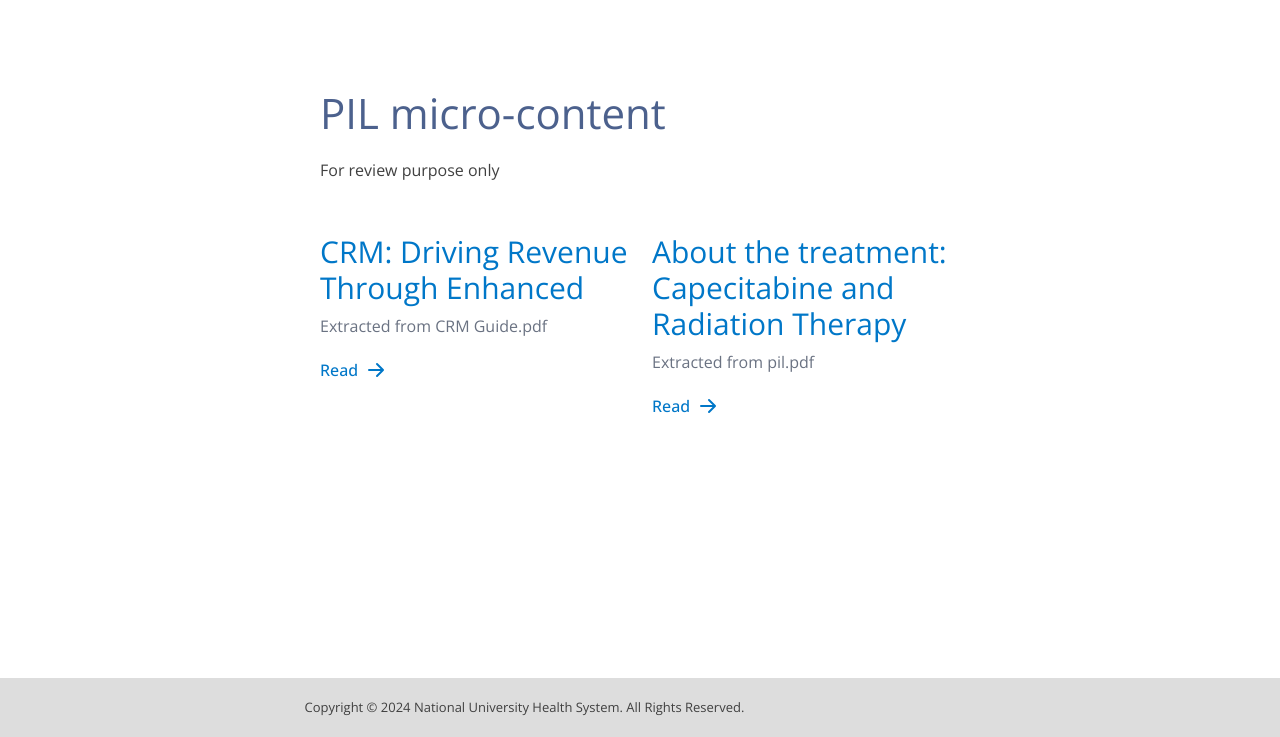
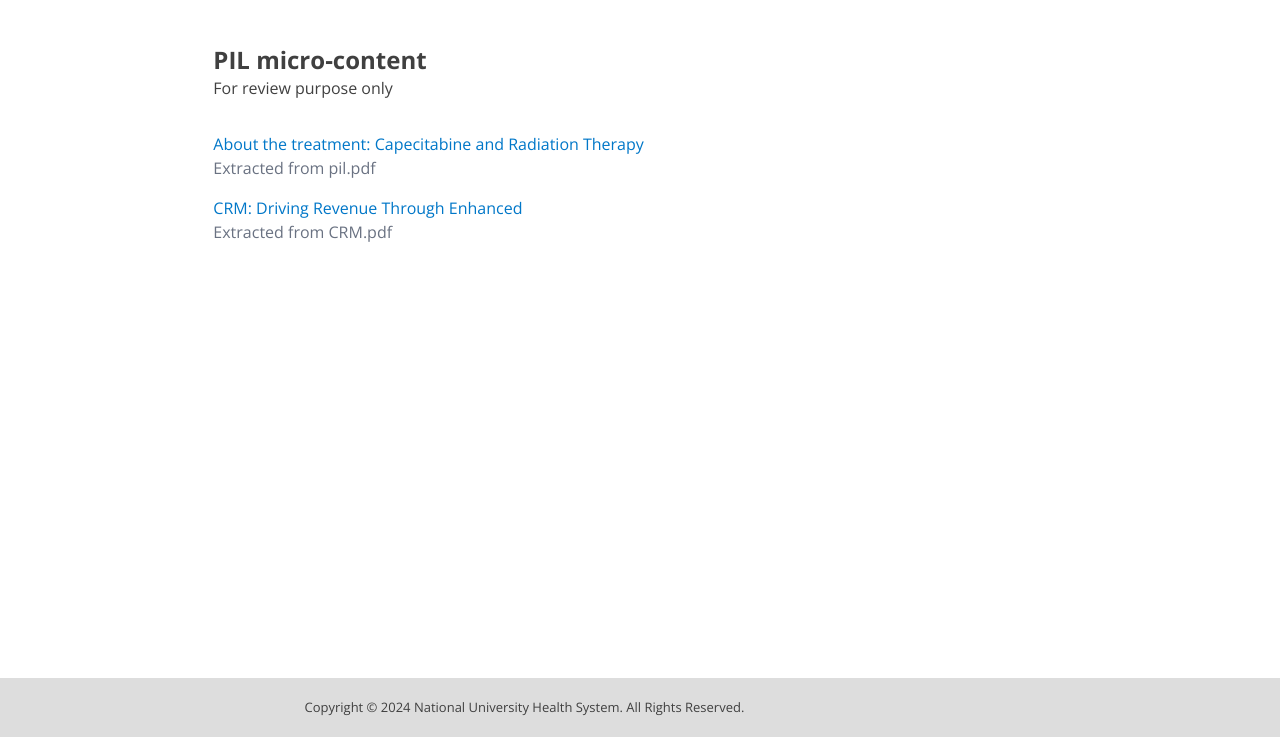
Before and after one commit to cjtay/micro-content, an Astro site: page /pil in a window 1280 px wide. Shown: the part 63-800 px from the top of the page. Built offline with nearby package versions, Linux system fonts and the light colour scheme; Astro itself is replaced by a stand-in of ours; a web font is replaced by a local one.

Commit message:
update pil

```diff
--- a/astro.config.mjs
+++ b/astro.config.mjs
@@ -11,6 +11,11 @@ export default defineConfig({
     plugins: [
       tailwindcss(),
     ],
+    resolve: {
+      alias: {
+        '@': '/src'
+      }
+    }
   },
   build: {
     inlineStylesheets: 'always', // Ensures all styles are inlined
--- a/package.json
+++ b/package.json
@@ -6,7 +6,8 @@
     "dev": "astro dev",
     "build": "astro build",
     "preview": "astro preview",
-    "astro": "astro"
+    "astro": "astro",
+    "extract-pdfs": "node src/utils/extract.js"
   },
   "dependencies": {
     "@tailwindcss/vite": "^4.1.0",
--- a/src/content.config.ts
+++ b/src/content.config.ts
@@ -2,7 +2,7 @@ import { z, defineCollection } from "astro:content";
 import { glob } from 'astro/loaders';
 
 const pils = defineCollection({
-  loader: glob({ pattern: '**/[^_]*.{md,mdx}', base: "./src/content/pil-set-1" }),
+  loader: glob({ pattern: '**/[^_]*.{md,mdx}', base: "./src/content/pil" }),
   schema: ({ image }) =>
     z.object({
       title: z.string(),
@@ -15,25 +15,7 @@ const pils = defineCollection({
 });
 
 
-
-// const milestones = defineCollection({
-//   type: "data",
-//   schema: ({ image }) =>
-//     z.object({
-//       title: z.string(),
-//       description: z.string(),
-//       photo: image().refine((img) => img.width >= 1, {
-//         message: "Cover image must be moew than 1 pixel wide!",
-//       }),
-//       photoAlt: z.string(),
-//       link: z.string().optional(),
-//       date: z.date(),
-//       canonicalURL: z.string().optional(),
-//     }),
-// });
-
 export const collections = {
   pils: pils,
 
-  // milestones: milestones,
 };
--- a/src/content/pil-set-1/CRM Guide.md
+++ b/src/content/pil/CRM.md
@@ -1,12 +1,11 @@
 ---
 title: "CRM: Driving Revenue Through Enhanced"
-description: "Extracted from CRM Guide.pdf"
-slug: "crm-guide"
+description: "Extracted from CRM.pdf"
+slug: "crm"
 tags: ["pdf", "extracted"]
 category: "documentation"
-pubDate: 2025-04-12
+pubDate: 2025-04-16T04:53:33.075Z
 ---
-
 
 # CRM: Driving Revenue Through Enhanced
 ### Customer Relationships
@@ -14,7 +13,7 @@ Customer Relationship Management (CRM) systems have become essential infrastruct
 
 # Quantifiable Business Impact
 
-![CRM Guide - Quantifiable Business Impact](images/CRM Guide/CRM Guide_image01.jpg)
+![CRM - Quantifiable Business Impact](/src/assets/images/CRM/CRM_image01.jpg)
 
 CRM implementation delivers measurable returns across multiple business dimensions:
 ### ● 29% increase in sales revenue
@@ -22,7 +21,7 @@ CRM implementation delivers measurable returns across multiple business dimensio
 ### ● 42% higher forecast accuracy
 # ● 25% reduction in customer acquisition costs
 
-![CRM Guide - ● 25% reduction in customer acquisition costs](images/CRM Guide/CRM Guide_image02.jpg)
+![CRM - ● 25% reduction in customer acquisition costs](/src/assets/images/CRM/CRM_image02.jpg)
 
 
 Organizations that effectively leverage CRM data report 3.5x higher customer retention rates  compared to competitors relying on disconnected systems.
@@ -45,4 +44,4 @@ Modern CRM platforms incorporate artificial intelligence capabilities that trans
 CRM represents a strategic investment that delivers quantifiable returns through enhanced  customer acquisition, retention, and revenue optimization. Organizations that implement robust
 CRM solutions position themselves for sustainable competitive advantage in increasingly  customer-centric markets.
 
-> Note: This document was automatically extracted from "CRM Guide.pdf". The original PDF had 3 pages.
+> Note: This document was automatically extracted from "CRM.pdf". The original PDF had 3 pages.
--- a/src/content/pil-set-1/pil.md
+++ b/src/content/pil/pil.md
@@ -4,7 +4,7 @@ description: "Extracted from pil.pdf"
 slug: "pil"
 tags: ["pdf", "extracted"]
 category: "documentation"
-pubDate: 2025-04-12
+pubDate: 2025-04-16T04:53:35.702Z
 ---
 
 # About the treatment
@@ -14,12 +14,12 @@ Concurrently given with radiation, capecitabine (antimetabolite chemotherapy) is
 • Capecitabine is to be taken twice a day by mouth fom days 1 to 5 of your 7-day cycle.
 • On days 6 and 7, you won’t be having any anti-cancer treatment. Take this time to rest and recover.
 
-![pil - Illustration 1](images/pil/pil_image01.jpg)
+![pil - Illustration 1](/src/assets/images/pil/pil_image01.jpg)
 
 
 # Side Effects
 
-![pil - Side Effects](images/pil/pil_image02.jpg)
+![pil - Side Effects](/src/assets/images/pil/pil_image02.jpg)
 
 Chemotherapy is often linked to so many side effects. While it is true that chemotherapy drugs often  cause a wide range of side effects, most of these side effects are temporary and can be minimised or  prevented. Remember that different drugs cause different side effects, and each person experiences  different side effects to varying degrees.
 ### Common Side Effects
--- /dev/null
+++ b/src/layouts/IndexLayout.astro
@@ -0,0 +1,32 @@
+---
+const { title } = Astro.props;
+import "../styles/global.css";
+import "../styles/header-footer.css";
+import "../styles/embed.css";
+import "../styles/button.css";
+import "../styles/images.css";
+import Head from "../components/Head.astro";
+import Header from "../components/Header.astro";
+import HeaderNuh from "../components/Header-nuh.astro";
+import Footer from "../components/Footer.astro";
+---
+
+<html>
+	<Head title={title} />
+	<body>
+		<HeaderNuh />
+		<article>
+			<slot />
+		</article>
+		<Footer />
+	</body>
+</html>
+
+<style>
+	html,
+	body {
+		margin: 0;
+		width: 100%;
+		height: 100%;
+	}
+</style>
--- a/src/pages/pil/index.astro
+++ b/src/pages/pil/index.astro
@@ -1,6 +1,6 @@
 ---
 import { getCollection } from "astro:content";
-import Layout from "../../layouts/Layout.astro";
+import IndexLayout from "../../layouts/IndexLayout.astro";
 
 const allPils = await getCollection("pils");
 
@@ -22,58 +22,26 @@ const pils = allPils
 	.slice(0, 8);
 ---
 
-<Layout title="micro-content">
-	<section
-		aria-label="micro-content"
-		class="py-8 lg:py-16 "
-	>
-		<div class="px-4 mx-auto max-w-screen-xl">
-			<h1 class="mb-4">PIL micro-content</h1>
-			<p class="mb-8">For review purpose only</p>
-			<div
-				class={`grid gap-6 justify-items-center py-8 ${
-					pils.length === 1
-						? "grid-cols-1 sm:grid-cols-1 md:grid-cols-1 lg:grid-cols-1"
-						: pils.length === 2
-							? "grid-cols-1 sm:grid-cols-1 md:grid-cols-2 lg:grid-cols-2"
-							: pils.length === 3
-								? "grid-cols-1 sm:grid-cols-1 md:grid-cols-2 lg:grid-cols-3"
-								: "grid-cols-1 sm:grid-cols-1 md:grid-cols-2 lg:grid-cols-4"
-				}`}
-			>
-				{
-					pils.map((m) => (
-						<article class="max-w-md">
-
-							<h2 class="mb-2 text-xl font-bold leading-tight text-gray-900 dark:text-white">
-								<a href={`/events/${m.id}`}>{m.data.title}</a>
-							</h2>
+<IndexLayout title="micro-content">
+	<section aria-label="micro-content" class="py-8  max-w-8/12 mx-auto">
+		<h1 class="text-2xl font-bold">PIL micro-content</h1>
+		<p class="mb-8">For review purpose only</p>
+		<div>
+			{
+				pils.map((m) => (
+					<ul role="list" class="divide-y divide-gray-200 !list-none ">
+						<li>
+							<h6>
+								<a href={`/pil/${m.id}`}>{m.data.title}</a>
+							</h6>
 							<p class="mb-4 text-gray-500 dark:text-gray-400">
 								{m.data.description}
 							</p>
-							<a
-								href={`/pil/${m.id}`}
-								class="inline-flex items-center font-medium underline underline-offset-4 text-primary-600 dark:text-primary-500 hover:no-underline"
-							>
-								Read
-								<svg
-									aria-hidden="true"
-									class="w-5 h-5 ml-2"
-									xmlns="http://www.w3.org/2000/svg"
-									viewBox="0 0 20 20"
-									fill="currentColor"
-								>
-									<path
-										fill-rule="evenodd"
-										d="M10.293 3.293a1 1 0 011.414 0l6 6a1 1 0 010 1.414l-6 6a1 1 0 01-1.414-1.414L14.586 11H3a1 1 0 110-2h11.586l-4.293-4.293a1 1 0 010-1.414z"
-										clip-rule="evenodd"
-									/>
-								</svg>
-							</a>
-						</article>
-					))
-				}
-			</div>
+
+						</li>
+					</ul>
+				))
+			}
 		</div>
 	</section>
-</Layout>
+</IndexLayout>
--- a/src/styles/global.css
+++ b/src/styles/global.css
@@ -126,13 +126,13 @@ a:hover {
 	margin-bottom: 1rem;
 	font-size: 1rem;
 	list-style-type: disc;
-	padding-left: 1.25rem;
+	/* padding-left: 1.25rem; */
 }
 .micro ol {
 	margin-top: 0.25rem;
 	margin-bottom: 1rem;
 	font-size: 1rem;
-	padding-left: 1.25rem;
+	/* padding-left: 1.25rem; */
 }
 .micro li {
 	line-height: 1.5;
@@ -191,7 +191,7 @@ hr {
 	}
 	.micro ul {
 		font-size: 1.1rem;
-		padding-left: 1.15rem;
+
 	}
 	.micro li {
 		line-height: 1.6;
--- a/src/utils/extract.js
+++ b/src/utils/extract.js
@@ -1,18 +1,30 @@
-const fs = require('fs-extra');
-const path = require('path');
+import fs from 'fs-extra';
+import path from 'path';
+import { fileURLToPath } from 'url';
+import { createRequire } from 'module';
+
+// Create a require function for CommonJS modules
+const require = createRequire(import.meta.url);
 const pdfParse = require('pdf-parse');
 const AsposePdf = require('asposepdfnodejs');
+
+// Get __dirname equivalent in ESM
+const __filename = fileURLToPath(import.meta.url);
+const __dirname = path.dirname(__filename);
 
 //
 // Configuration
 //
-const PDF_FOLDER = './pdfs';
-const OUTPUT_FOLDER = './output';
-const OUTPUT_IMAGE_FOLDER = path.join(OUTPUT_FOLDER, 'images');
+const PDF_FOLDER = './src/utils/pdfs';
+const CONTENT_FOLDER = './src/content/pil'; // Updated to match your collection path
+const ASSETS_FOLDER = './src/assets';
+const IMAGE_FOLDER = path.join(ASSETS_FOLDER, 'images');
 
-// Ensure both output directories exist
-fs.ensureDirSync(OUTPUT_FOLDER);
-fs.ensureDirSync(OUTPUT_IMAGE_FOLDER);
+// Ensure all required directories exist
+fs.ensureDirSync(PDF_FOLDER);
+fs.ensureDirSync(CONTENT_FOLDER);
+fs.ensureDirSync(ASSETS_FOLDER);
+fs.ensureDirSync(IMAGE_FOLDER);
 
 async function processAllPDFs() {
   console.log('Starting PDF extraction process...');
@@ -29,7 +41,7 @@ async function processAllPDFs() {
 
     const fileNameWithoutExt = path.basename(file, '.pdf');
     // Create subfolder for this document's images
-    const documentImageFolder = path.join(OUTPUT_IMAGE_FOLDER, fileNameWithoutExt);
+    const documentImageFolder = path.join(IMAGE_FOLDER, fileNameWithoutExt);
     fs.ensureDirSync(documentImageFolder);
 
     // Process each file - extract images and then create markdown with text and image references
@@ -53,7 +65,7 @@ async function processAllPDFs() {
 async function processPDF(filename, extractedImages) {
   const filePath = path.join(PDF_FOLDER, filename);
   const fileNameWithoutExt = path.basename(filename, '.pdf');
-  const outputPath = path.join(OUTPUT_FOLDER, `${fileNameWithoutExt}.md`);
+  const outputPath = path.join(CONTENT_FOLDER, `${fileNameWithoutExt}.md`);
 
   // Read and parse the PDF to extract text
   const dataBuffer = fs.readFileSync(filePath);
@@ -71,7 +83,7 @@ async function processPDF(filename, extractedImages) {
   const cleanedText = cleanExtractedText(data.text, data);
 
   // Prepare markdown frontmatter
-  const creationDate = new Date().toISOString().split('T')[0];
+  const creationDate = new Date().toISOString();
   const slug = fileNameWithoutExt.toLowerCase().replace(/\s+/g, '-');
 
   // Try to extract a title from the content
@@ -86,14 +98,14 @@ async function processPDF(filename, extractedImages) {
     fileNameWithoutExt
   );
 
+  // Update frontmatter to match your collection schema
   const markdown = `---
 title: "${title}"
 description: "Extracted from ${filename}"
 slug: "${slug}"
-date: "${creationDate}"
-draft: false
+tags: ["pdf", "extracted"]
 category: "documentation"
-tags: ["pdf", "extracted"]
+pubDate: ${creationDate}
 ---
 
 ${processedTextWithImages}
@@ -104,7 +116,6 @@ ${processedTextWithImages}
   fs.writeFileSync(outputPath, markdown);
 }
 
-// Updated function to extract images that doesn't rely on splitting a string
 async function processPDFImages(filename, documentImageFolder) {
   const filePath = path.join(PDF_FOLDER, filename);
   const fileNameWithoutExt = path.basename(filename, '.pdf');
@@ -142,8 +153,8 @@ async function processPDFImages(filename, documentImageFolder) {
         extractedImages.push({
           fullPath: path.join(documentImageFolder, file),
           fileName: file,
-          // Create a relative path from markdown file to image subfolder
-          relativePath: path.posix.join('images', fileNameWithoutExt, file)
+          // Update path to use the correct relative path for AstroJS
+          relativePath: `/src/assets/images/${fileNameWithoutExt}/${file}`
         });
       });
     }
@@ -188,6 +199,7 @@ function insertImagesInMarkdown(markdownText, images, documentName) {
         // Add the image with alt text based on the heading
         const headingText = line.replace(/^#+ /, '').trim();
         const altText = `${documentName} - ${headingText}`;
+
         resultLines.push(`![${altText}](${images[imageIndex].relativePath})`);
 
         // Add a blank line after the image
@@ -328,3 +340,6 @@ function cleanExtractedText(text, pdfData) {
 
 // Run the full process
 processAllPDFs().catch(console.error);
+
+// Export the function for potential import in other files
+export default processAllPDFs;
```
Also changed, not shown: src/assets/images/CRM/CRM_image01.jpg (renamed from src/content/pil-set-1/images/CRM Guide/CRM Guide_image01.jpg), src/assets/images/CRM/CRM_image02.jpg (renamed from src/content/pil-set-1/images/CRM Guide/CRM Guide_image02.jpg), src/assets/images/pil/pil_image01.jpg (renamed from src/content/pil-set-1/images/pil/pil_image01.jpg), src/assets/images/pil/pil_image02.jpg (renamed from src/content/pil-set-1/images/pil/pil_image02.jpg), 2 other files.
